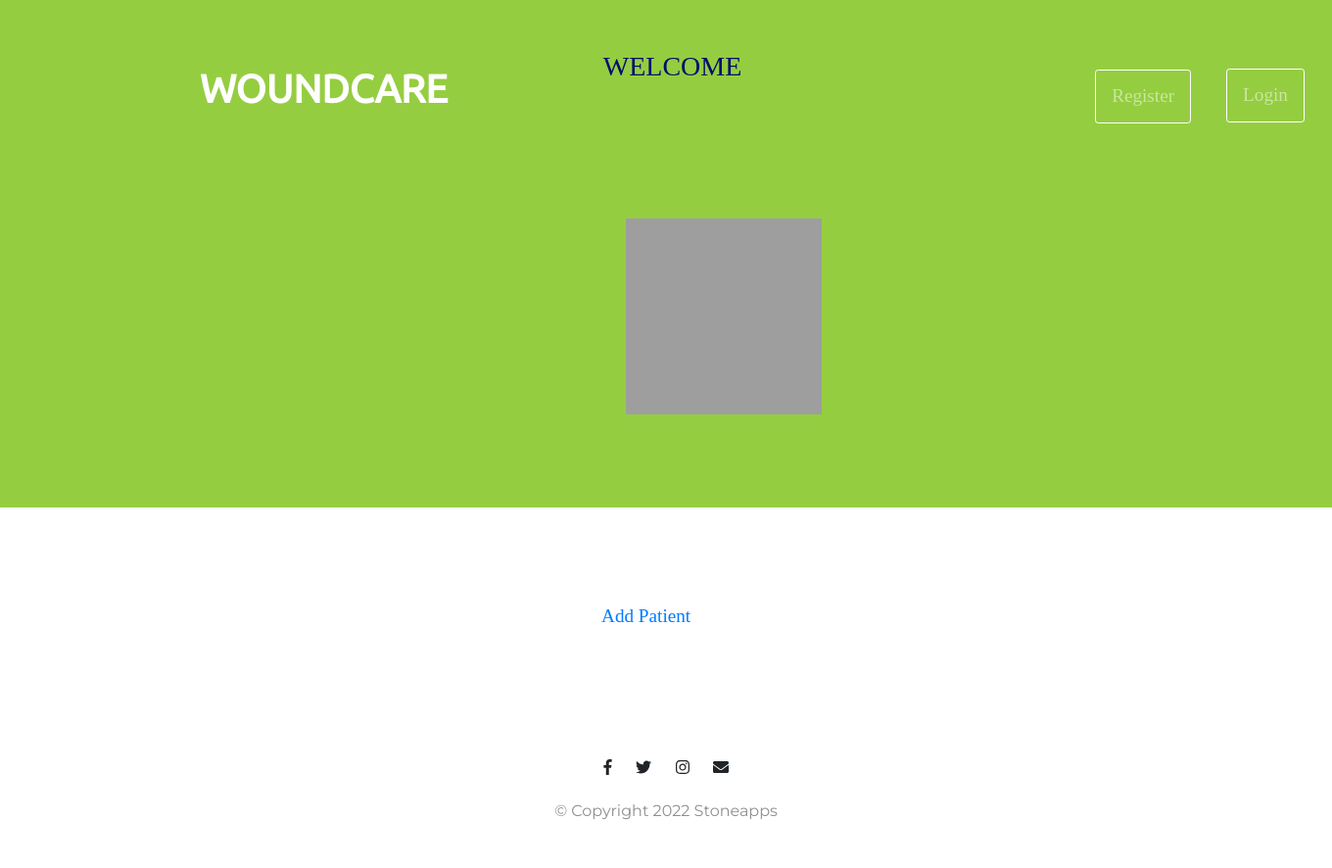
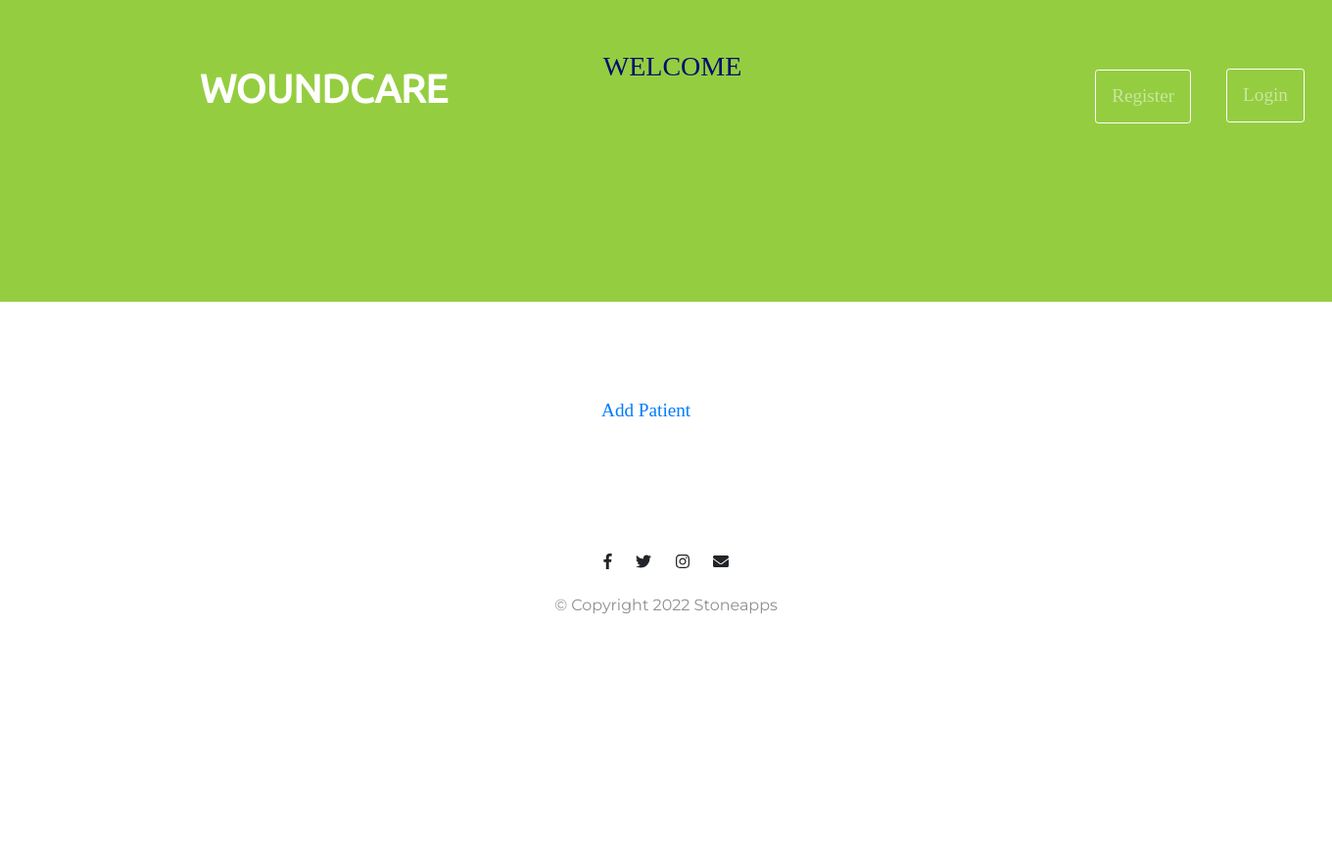
Before and after one commit to xnochalz/Complet_woundcare, a Flask app: page / in a window 1360 px wide. Shown: the whole page at 98% size. After the commit the page ends 627 px from the top, so only its background shows below. Run offline with Flask 2, Linux system fonts and the light colour scheme; data comes from the database, SQL or seed files in the repository; some libraries are stand-ins or nearby versions; grey boxes are pictures that could not be loaded.

```diff
--- a/templates/index.html
+++ b/templates/index.html
@@ -65,13 +65,13 @@
 
     <div class="row">
 
-      <div class="col-lg-6 manage_background">
-         <img class="title-image" src="img/firstaid2.jpg" alt="firsr_aid">
+<!--      <div class="col-lg-6 manage_background">-->
+<!--         <img class="title-image" src="img/firstaid2.jpg" alt="firsr_aid">-->
         <!-- <h3 class="big-heading">Create and manage
           wound patients</h3> -->
         <!-- <button type="button" class="btn btn-dark btn-lg download-button"><i class="fab fa-apple"></i> Download</button>
         <button type="button" class="btn btn-outline-light btn-lg download-button"><i class="fab fa-google-play"></i> Download</button> -->
-      </div>
+<!--      </div>-->
 
       <!-- <div class="col-lg-6">
         <img class="title-image" src="images/dressing.jpg" alt="dress-mockup">
```
